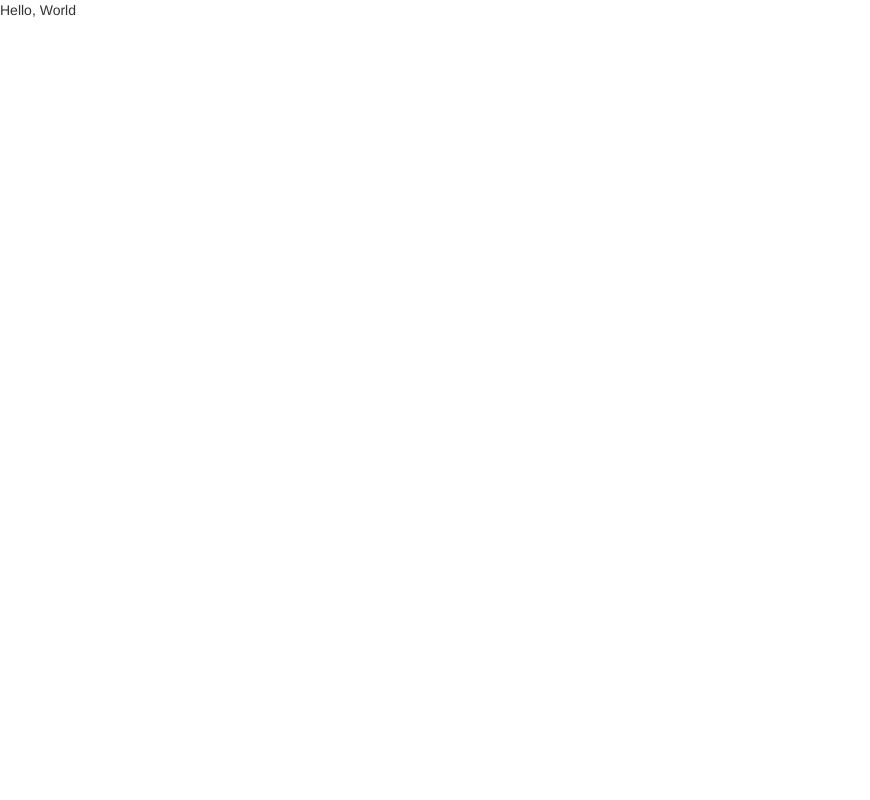
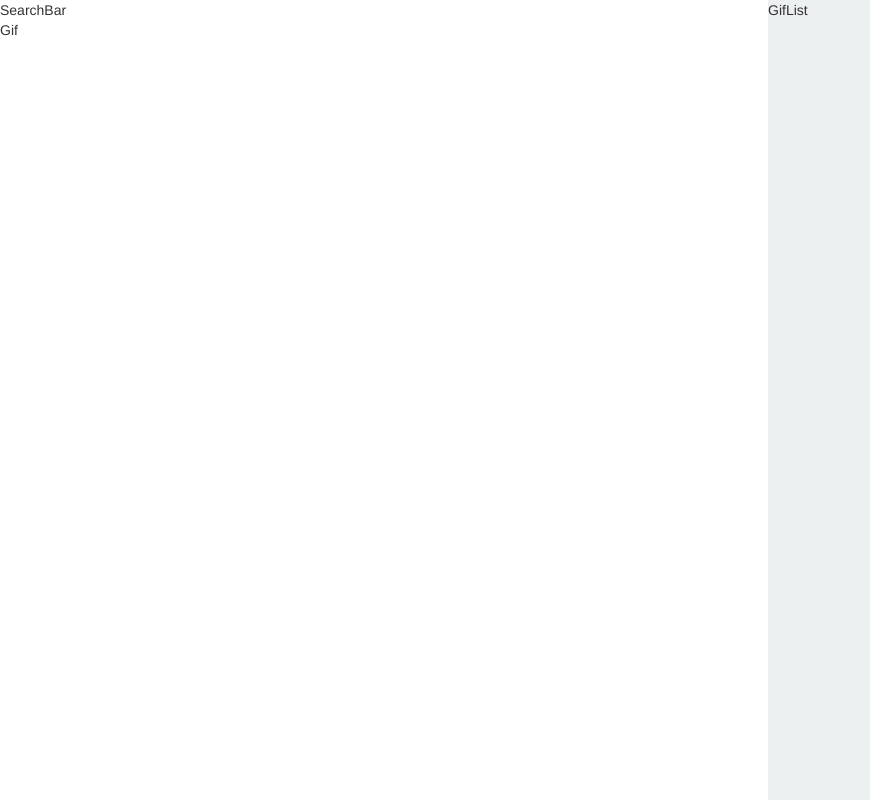
Before and after one commit to niam0r/react-gifs, a React app: page / in a window 1280 px wide. Shown: the whole page, without its empty margins (0-870 px from the left). Built offline with nearby package versions, Linux system fonts and the light colour scheme.

Commit message:
implemened basic skeleton of each component and exported/imported them, all displaying fine

```diff
--- a/src/components/app.jsx
+++ b/src/components/app.jsx
@@ -0,0 +1,21 @@
+import React, { Component } from 'react';
+
+import SearchBar from './search_bar.jsx';
+import Gif from './gif.jsx';
+import GifList from './gif_list.jsx';
+
+export default class App extends Component {
+  render() {
+    return (
+      <div>
+        <div className="left-scene">
+          <SearchBar />
+          <Gif />
+        </div>
+        <div className="right-scene">
+          <GifList />
+        </div>
+      </div>
+    );
+  }
+}
--- a/src/components/gif.jsx
+++ b/src/components/gif.jsx
@@ -0,0 +1,11 @@
+import React, { Component } from 'react';
+
+export default class Gif extends Component {
+  render() {
+    return (
+      <div>
+        Gif
+      </div>
+    );
+  }
+}
--- a/src/components/gif_list.jsx
+++ b/src/components/gif_list.jsx
@@ -0,0 +1,11 @@
+import React, { Component } from 'react';
+
+export default class GifList extends Component {
+  render() {
+    return (
+      <div>
+        GifList
+      </div>
+    );
+  }
+}
--- a/src/components/search_bar.jsx
+++ b/src/components/search_bar.jsx
@@ -0,0 +1,11 @@
+import React, { Component } from 'react';
+
+export default class SearchBar extends Component {
+  render() {
+    return (
+      <div>
+        SearchBar
+      </div>
+    );
+  }
+}
--- a/src/index.jsx
+++ b/src/index.jsx
@@ -2,10 +2,9 @@ import React from 'react';
 import ReactDOM from 'react-dom';
 
 import '../assets/stylesheets/application.scss';
-
-const Hello = props => <div>Hello, {props.name}</div>;
+import App from './components/app.jsx';
 
 const root = document.getElementById('root');
 if (root) {
-  ReactDOM.render(<Hello name="World" />, root);
+  ReactDOM.render(<App />, root);
 }
```
